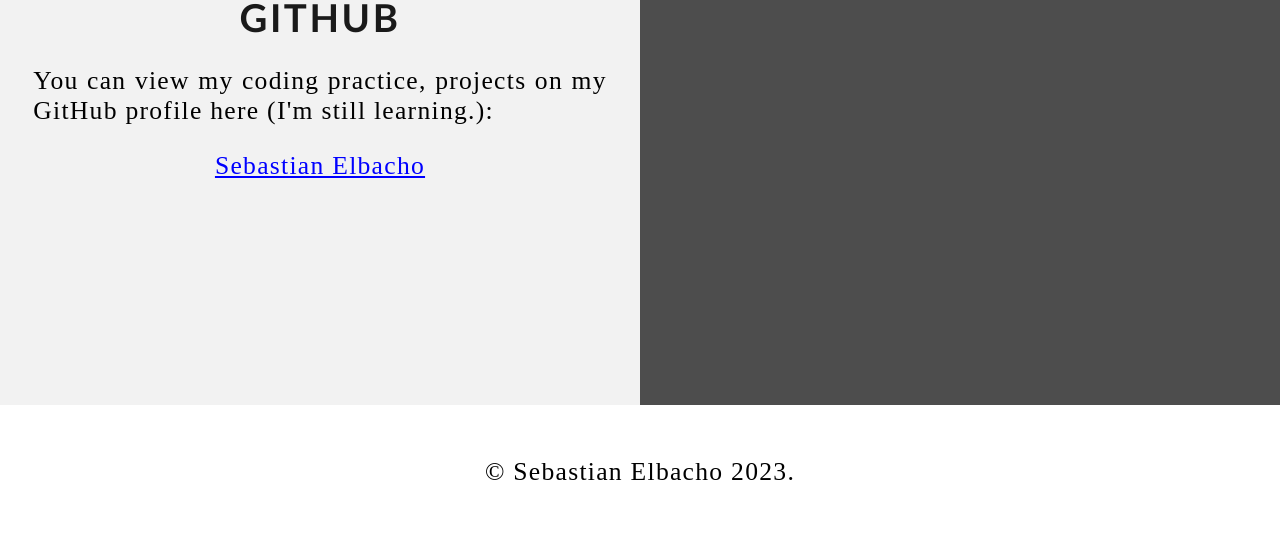
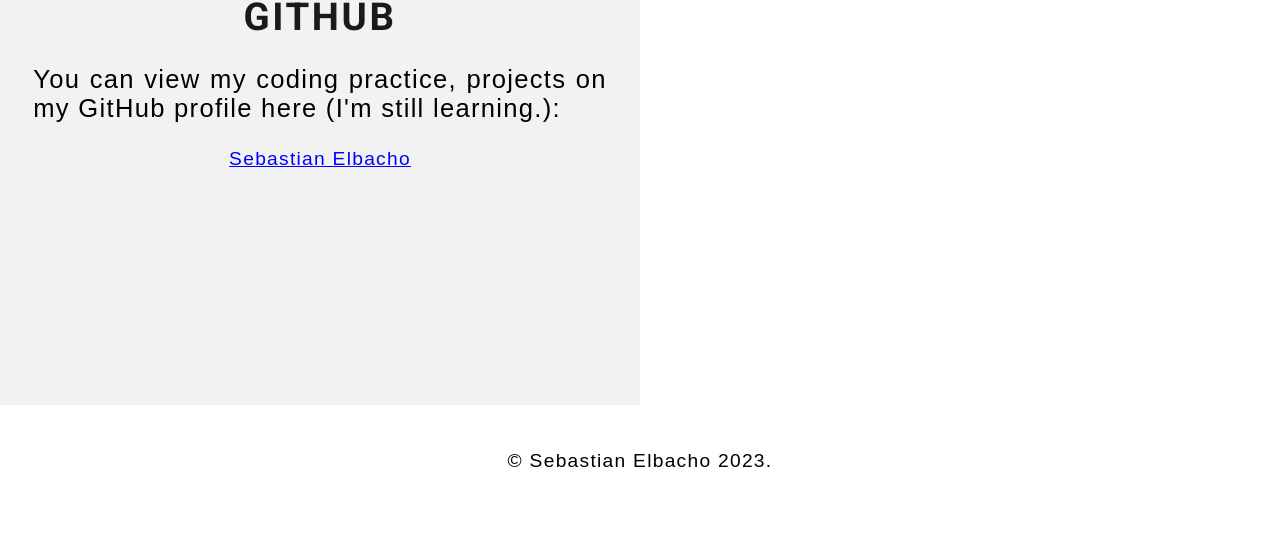
Before and after one commit to sebastianelbacho/Final-Project-1.0, a plain HTML site: page index.html in a window 1280 px wide. Shown: the part 1414-1952 px from the top of the page. After the commit the page ends 1931 px from the top, so only its background shows below. Drawn offline with Linux system fonts and the light colour scheme.

Commit message:
Update style.css

```diff
--- a/style.css
+++ b/style.css
@@ -34,10 +34,11 @@ body.fade-out {
 h1 {
     text-transform: uppercase;
     /*capitalizing all h1 headings */
-    font-family: "Trebuchet MS", Optima;
+    font-family: 'Roboto', sans-serif;
     /* Sets the font family of all h1 headings */
     text-align: center;
     /* Centering all h1 elements */
+
     margin-top: 3%;
     /* Adds a small margin above h1 elements */
     color: #1a1a1a;
@@ -51,7 +52,7 @@ h1:hover {
     /* Adds a slightly gray filter to the h1 headings when hovered over */
     transform: scale(1.1);
     /* When the h1 elements are hovered over they increase in size by 1.1 */
-    transition: transform 0.5s;
+    transition: transform 0.3s;
     /* This causes the transformation to last 1 second */
 
 
@@ -67,7 +68,7 @@ h1:hover {
 
 /* Paragraph elements */
 p {
-    font-family: Perpetua, Rockwell Extra Bold;
+    font-family: arial, Rockwell Extra Bold;
     text-align: justify;
     /* This justifies the text within paragraph elements */
     letter-spacing: .1vw;
@@ -83,9 +84,9 @@ p {
 
 /* Paragraph element hover effect */
 p:hover {
-    transition: transform 1s;
+    transition: transform 2s;
     /* This makes the transform effect last 1 second */
-    transform: scale(1.01);
+    transform: scale(0.9);
     /* This makes the paragraphs increase slightly in size when hovered over */
 }
 
@@ -93,6 +94,7 @@ p:hover {
 .center {
     text-align: center;
     /* This center aligns the text */
+    font-size: 1em;
 }
 
 /* Center align elements hover effect - This only affects the quote, github link, and footer */
@@ -504,7 +506,9 @@ footer {
     width: 50%;
     padding: 1.6%;
     height: 450px;
-    background-color: #4d4d4d;
+    /* background-color: #4d4d4d; */
+    /* background-color: rgb(119,108,141); */
+    opacity: 1;
 }
 
 /* This inserts something after the content of selected elements (in this case the elements with class "Row") */
```
